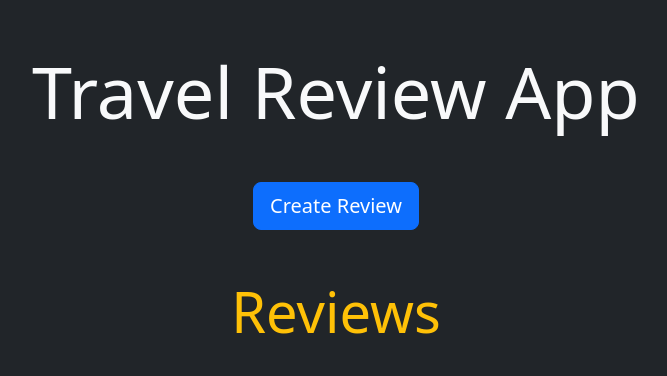
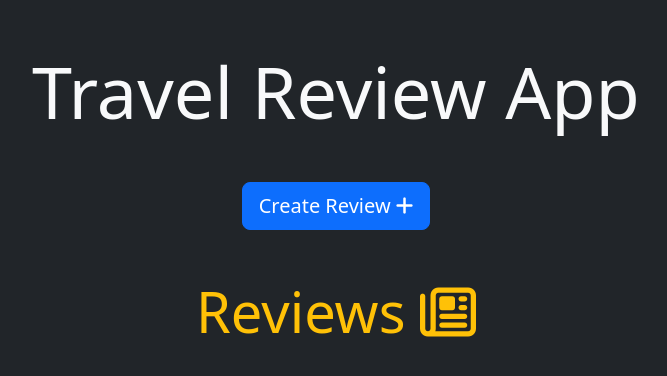
Before and after one commit to CarloVelarde/midterm-project, a plain HTML site: page frontend/index.html in a window 1280 px wide. Shown: the whole page, without its empty margins (304-971 px from the left). Drawn offline with nearby package versions, Linux system fonts and the light colour scheme; no server answers.

Commit message:
frontend updates

```diff
--- a/frontend/index.html
+++ b/frontend/index.html
@@ -17,11 +17,11 @@
          <!-- This button activates the modal for adding reviews -->
          <div class="d-flex justify-content-center">
             <button class = "btn btn-primary btn-lg " type = "button" data-bs-toggle="modal" data-bs-target="#reviewModal">
-               Create Review
+               Create Review <i class="fa-solid fa-plus"></i>
             </button>
          </div>
 
-         <h2 class = "mt-5 text-warning display-4 text-center">Reviews</h2>
+         <h2 class = "mt-5 text-warning display-4 text-center">Reviews <i class="fa-regular fa-newspaper"></i></h2>
 
          <div id="reviews"></div>
 
--- a/frontend/script.js
+++ b/frontend/script.js
@@ -23,7 +23,7 @@ function fetchReviews() {
             reviews.innerHTML += `
            <div class="review mt-3 bg-light p-5 border border-warning rounded" data-city="${review.city.toLowerCase()}">
                <h3 class = "display-6">${review.city}</h3>
-               <p class = "lead"><span class = "fw-bold"> Rating: </span> ${review.rating}</p>
+               <p class = "lead"><span class = "fw-bold"> Rating: </span> ${review.rating} <i class="fa-solid fa-star"></i></p>
                <p class = "lead" ><span class = "fw-bold"> Description: </span>${review.description}</p>
                <button class = "btn btn-outline-primary" onclick="deleteReview('${review.city.toLowerCase()}')">Delete <i class="fa-solid fa-trash"></i></button>
                <button class = "btn btn-secondary" type = "button" data-bs-toggle="modal" data-bs-target="#updateModal">Edit</button>
```
